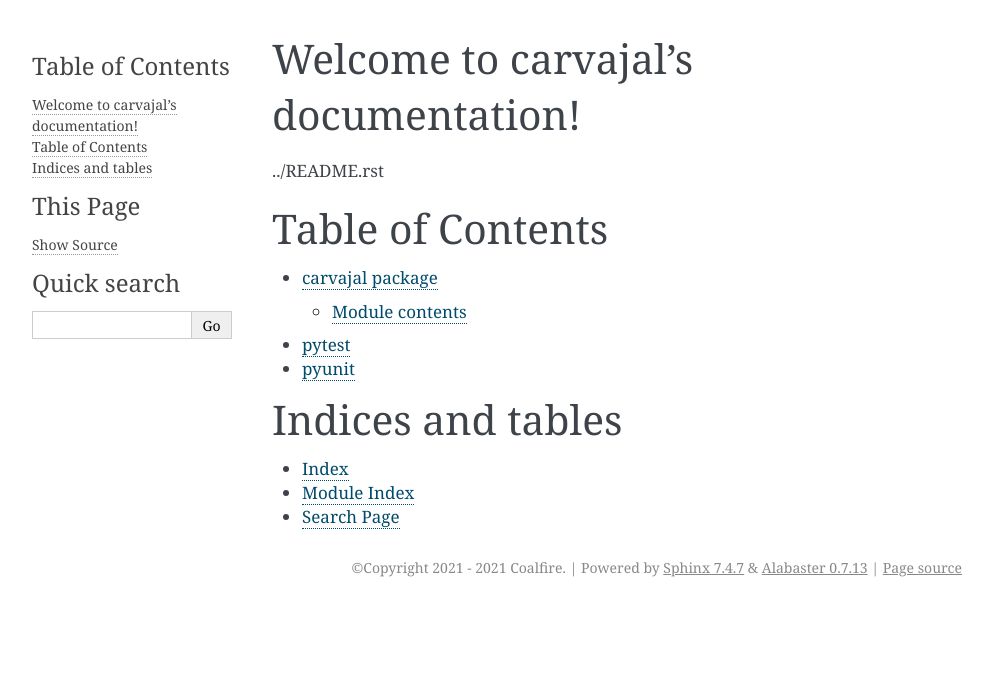
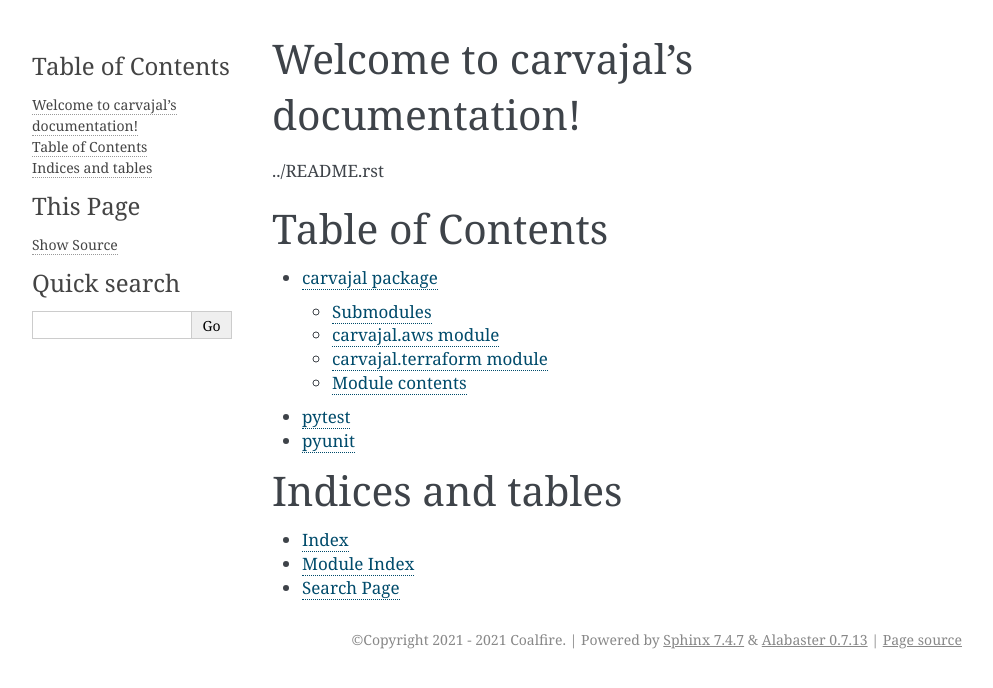
Before and after one commit to coalfire/carvajal, a Sphinx documentation site: the page built from docs/index.rst, in a window 1280 px wide. Shown: the top 688 px of the page, without its empty margins (148-1141 px from the left). Built offline with Sphinx 7.4.7, drawn with Linux system fonts in a browser that asks for light colours.

Commit message:
update autodocs to include submodules

```diff
--- a/dev-requirements.txt
+++ b/dev-requirements.txt
@@ -16,7 +16,7 @@
 isort==5.9.3
 jeepney==0.7.1
 jmespath==0.9.5
-keyring==23.2.1
+keyring
 lazy-object-proxy==1.6.0
 mccabe==0.6.1
 more-itertools==8.2.0
@@ -42,7 +42,7 @@
 sortedcontainers==2.1.0
 toml==0.10.2
 tqdm==4.62.2
-twine==3.4.2
+twine
 typing-extensions==3.10.0.2
 urllib3==1.25.8
 wcwidth==0.1.8
--- a/docs/carvajal.rst
+++ b/docs/carvajal.rst
@@ -1,5 +1,24 @@
 carvajal package
 ================
+
+Submodules
+----------
+
+carvajal.aws module
+-------------------
+
+.. automodule:: carvajal.aws
+   :members:
+   :undoc-members:
+   :show-inheritance:
+
+carvajal.terraform module
+-------------------------
+
+.. automodule:: carvajal.terraform
+   :members:
+   :undoc-members:
+   :show-inheritance:
 
 Module contents
 ---------------
```
Also changed, not shown: docs/modules.rst (line endings or trailing spaces).
